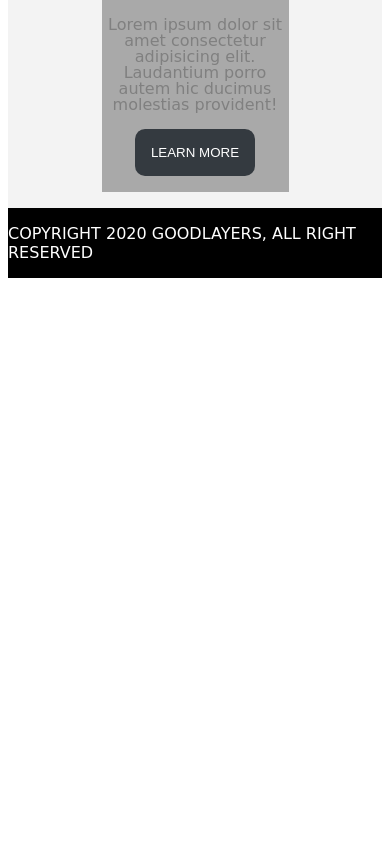
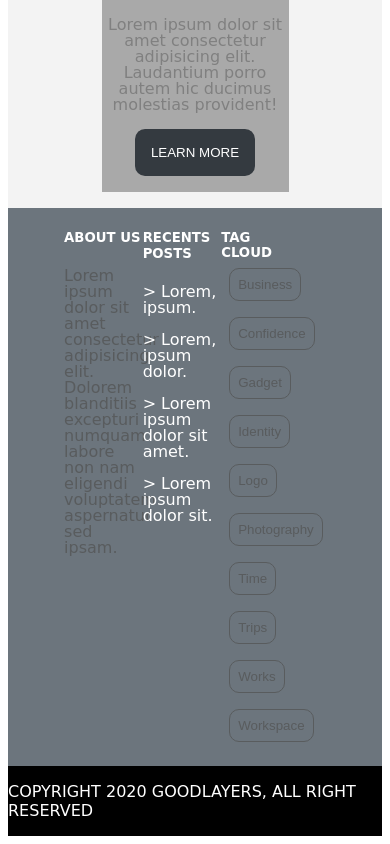
Before and after one commit to chrisMGcoding/JS---Emporium, a website: page index.html in a window 390 px wide. Shown: the part 4188-5032 px from the top of the page. Before the commit the page ends 4474 px from the top, so only its background shows below. Drawn offline with Linux system fonts and the light colour scheme; a web font is replaced by a local one.

Commit message:
JS : Emporium fin site responsive

```diff
--- a/index.html
+++ b/index.html
@@ -350,6 +350,41 @@
 
 <!-- ---------------------- section 7_about us --------------------------- -->
 
+    <section class="aboutUs">
+
+        <div class="aboutUsMain">
+
+            <div class="us">
+                <h5>ABOUT US</h5>
+                <p>Lorem ipsum dolor sit amet consectetur adipisicing elit. Dolorem blanditiis excepturi numquam labore non nam eligendi voluptatem aspernatur sed ipsam.</p>
+            </div>
+
+            <div class="recent">
+                <h5>RECENTS POSTS</h5>
+                <p>> Lorem, ipsum.</p>
+                <p>> Lorem, ipsum dolor.</p>
+                <p>> Lorem ipsum dolor sit amet.</p>
+                <p>> Lorem ipsum dolor sit.</p>
+            </div>
+
+            <div class="tag">
+                <h5>TAG CLOUD</h5>
+                <button><a href="http://">Business</a></button>
+                <button><a href="http://">Confidence</a></button>
+                <button><a href="http://">Gadget</a></button>
+                <button><a href="http://">Identity</a></button>
+                <button><a href="http://">Logo</a></button>
+                <button><a href="http://">Photography</a></button>
+                <button><a href="http://">Time</a></button>
+                <button><a href="http://">Trips</a></button>
+                <button><a href="http://">Works</a></button>
+                <button><a href="http://">Workspace</a></button>
+            </div>
+
+        </div>
+
+    </section>
+
 <!-- ---------------------- section 8_footer --------------------------- -->
 
     <footer>
--- /dev/null
+++ b/src/scss/modules/_section7_aboutus.scss
@@ -0,0 +1,47 @@
+.aboutUs {
+    background-color: $connexion;
+    display: flex;
+    justify-content: center;
+    .aboutUsMain {
+        width: 70%;
+        display: flex;
+        .us {
+            width: 30%;
+            line-height: 1rem;
+        }
+        .us>h5 {
+            color: white;
+        }
+        .us>p {
+            color: #595C5E;
+        }
+        .recent {
+            width: 30%;
+            line-height: 1rem;
+        }
+        .recent>h5 {
+            color: white;
+        }
+        .recent>p {
+            color: white;
+        }
+        .tag {
+            width: 30%;
+        }
+        .tag>h5 {
+            color: white;
+            margin-bottom: 0px;
+        }
+        .tag>button {
+            background-color: transparent;
+            border-radius: 10px;
+            border: 1px solid #595C5E;
+            padding: 0.5rem;
+            margin: 0.5rem;
+        }
+        .tag>button>a {
+            text-decoration: none;
+            color: #595C5E;
+        }
+    }
+}
--- a/src/scss/modules/app.scss
+++ b/src/scss/modules/app.scss
@@ -5,5 +5,5 @@
 @import "./section4_discover";
 @import "./section5_carroussel";
 @import "./section6_carte";
-
+@import "./section7_aboutus";
 @import "./section8_footer";
```
Also changed, not shown: public/css/app.css, 1 other file.
